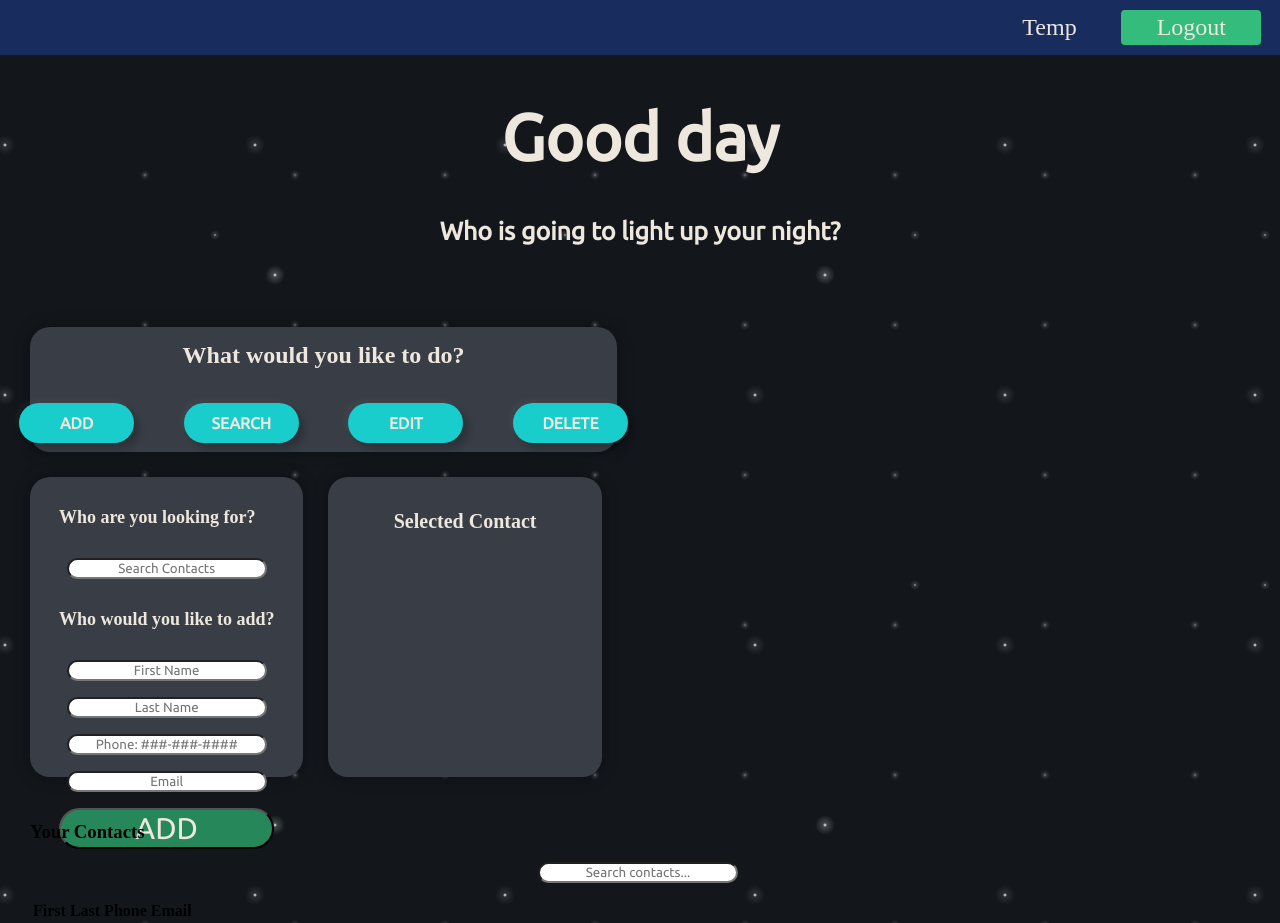
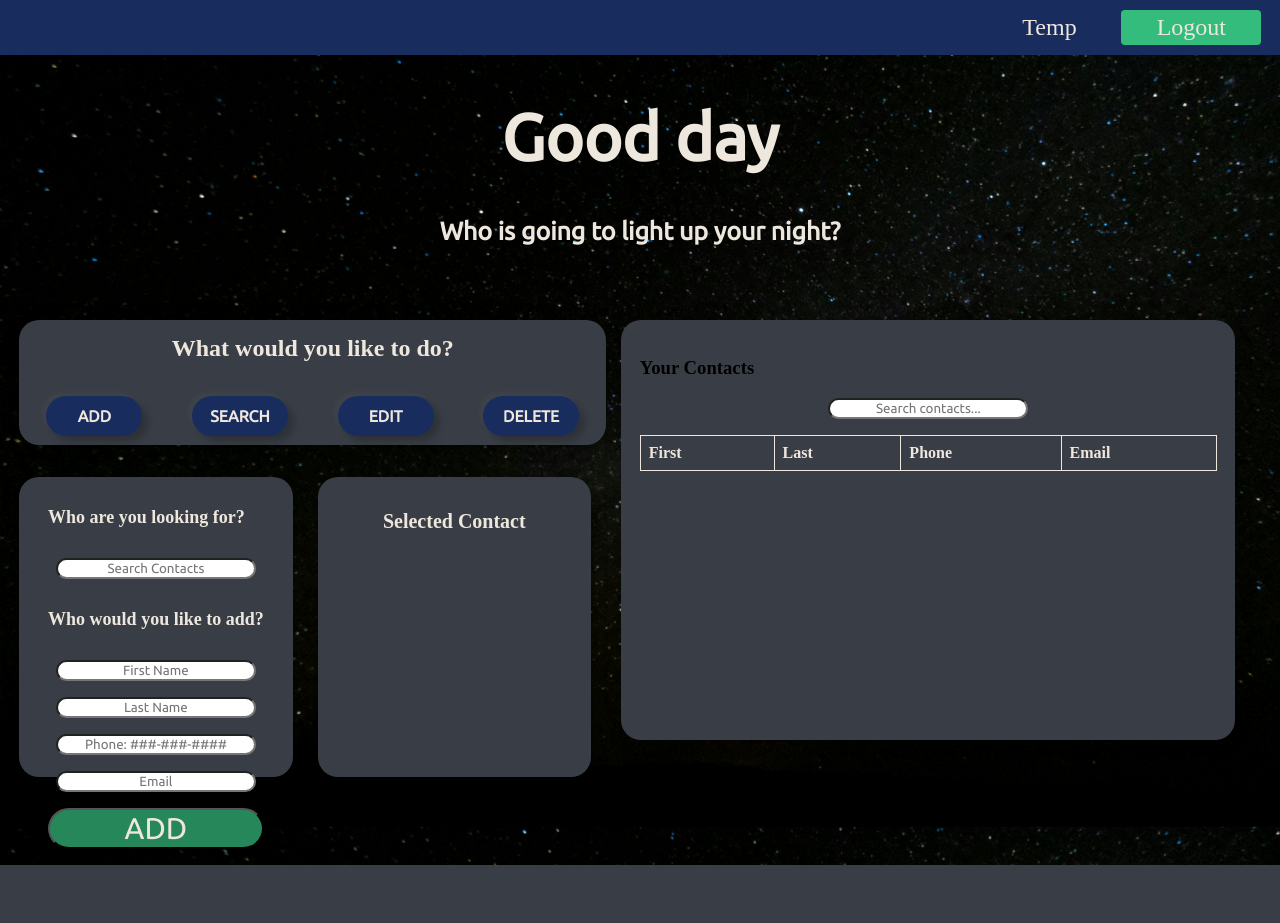
Before and after one commit to Franco-Mezzarapa/darkpages, a PHP site: page /contact.html in a window 1280 px wide; the page is wider, and only the part inside the window is pictured. After the commit the page ends 865 px from the top of that part, so only its background shows below. Run offline with PHP 8.4, Linux system fonts and the light colour scheme; lists and menus that the app fills with data are empty.

Commit message:
Styling changes

```diff
--- a/css/styles.css
+++ b/css/styles.css
@@ -7,18 +7,21 @@
 
 body
 {
-    overflow: hidden;
+    /*overflow: hidden;*/
     margin: 0;
     height: 100vh;
     background-color: #13171c;
-    background-image:
+    /*background-image:
     radial-gradient(white, rgba(255,255,255,.2) 2px, transparent 10px),
     radial-gradient(white, rgba(255,255,255,.15) 1px, transparent 5px),
     radial-gradient(white, rgba(255,255,255,.1) 2px, transparent 10px),
     radial-gradient(rgba(255,255,255,.4), rgba(255,255,255,.1) 2px, transparent 5px);
     background-size: 550px 550px, 350px 350px, 250px 250px, 150px 150px;
-    background-position: 0 0, 40px 60px, 130px 270px, 70px 100px;
+    background-position: 0 0, 40px 60px, 130px 270px, 70px 100px;*/
 
+    background-image: url("/images/stars.jpg");
+    background-size: cover;
+    background-position: center;
 }
 
 /*meant for bettering the format for adding stars*/
@@ -26,6 +29,11 @@ body
 {
     position: relative;
     z-index: 1;
+}
+
+.mainTitle
+{
+    margin-top: 7%;
 }
 
 /* Main Header on index AND contact */
@@ -129,19 +137,19 @@ body
     border-radius: 100px;
     font-weight: bold;
     cursor: pointer;
-    width: 115px;
+    width: 6rem;
 }
 
 /*styling for active toggle button*/
 .toggle-button.active{
-    background-color: #0a9191;
-    box-shadow: 6px 6px 6px rgba(0,0,0,0.2) inset, -4px -4px 4px #0ca8a8 inset; /* Looks inset */
+    background-color: #2246a1;
+    box-shadow: 6px 6px 6px rgba(0,0,0,0.25) inset, -4px -4px 4px #1d3b86 inset; /* Looks inset */
 }
 
 /*styling for inactive toggle button*/
 .toggle-button:not(.active)
 {
-    background-color: #19cdcd;
+    background-color: var(--ter);
     box-shadow: 6px 6px 6px rgba(0,0,0,0.2), -4px -4px 4px #c8c4d00a;
 }
 
@@ -174,11 +182,11 @@ ONLY*/
 .mainContentColumns
 {
     display: flex;
-    justify-content: center;
-    flex-direction: column;
-    align-items: left;
-    gap: 25px;
-    margin: 20px 30px;
+    justify-content: space-between;
+    flex-direction: row;
+    align-items: flex-start;
+    gap: 2rem;
+    margin: 1% 1.5%;
     width: 95%;
 }
 
@@ -186,7 +194,7 @@ ONLY*/
 {
     display: flex;
     flex-direction: column;
-    gap: 25px;
+    gap: 2rem;
     width: 45%;
 }
 
@@ -263,26 +271,26 @@ ONLY*/
     box-sizing: border-box;
 }
 
-.rightTableContainer
+.rightColumn
 {
     background-color: var(--sec);
     border-radius: 20px;
     box-shadow: 0 0 15px rgba(0,0,0,0.4);
     padding: 1.5%;
-    flex-grow: 1;
+    flex-grow: .94;
     display: flex;
     flex-direction: column;
-    width: 40%;
+    height: 24rem;
 }
 
-.rightTableContainer table {
+.rightColumn table {
     width: 100%;
     border-collapse: collapse;
     color: var(--accent);
     flex-grow: 1; /* Allow the table to grow within the container */
 }
 
-.rightTableContainer th, .rightTableContainer td {
+.rightColumn th, .rightColumn td {
     border: 1px solid var(--accent);
     padding: 8px;
     text-align: left;
@@ -392,7 +400,7 @@ select{
     position: sticky;
     text-decoration: none;
     top: 0;
-    background-color: #182c5e;
+    background-color: var(--ter);
 }
 
 .navbar__container {
@@ -473,3 +481,24 @@ select{
 {
     width: 100%;
 }
+
+#paginationControls button {
+    margin: 0 5px;
+    padding: 8px 12px;
+    cursor: pointer;
+    border: 1px solid #ccc;
+    background-color: #f0f0f0;
+    border-radius: 4px;
+}
+
+#paginationControls button:disabled {
+    cursor: not-allowed;
+    background-color: #e0e0e0;
+    color: #999;
+}
+
+#paginationControls button.active {
+    background-color: #007bff; /* Example active color */
+    color: white;
+    border-color: #007bff;
+}
--- a/index.html
+++ b/index.html
@@ -8,7 +8,7 @@
     <link href="https://fonts.googleapis.com/css?family=Ubuntu" rel="stylesheet">
 </head>
 <body>
-
+<!--
 	<nav class="navbar">
         <div class="navbar__container">
             <div class="navbar__toggle" id="mobile-menu">
@@ -29,8 +29,8 @@
             </ul>
         </div>
     </nav>
-
-<h1 id="title">Navigate the Unknown</h1>
+-->
+<h1 id="title" class="mainTitle">Navigate the Unknown</h1>
 
 <div class="star-field"></div>
 
```
